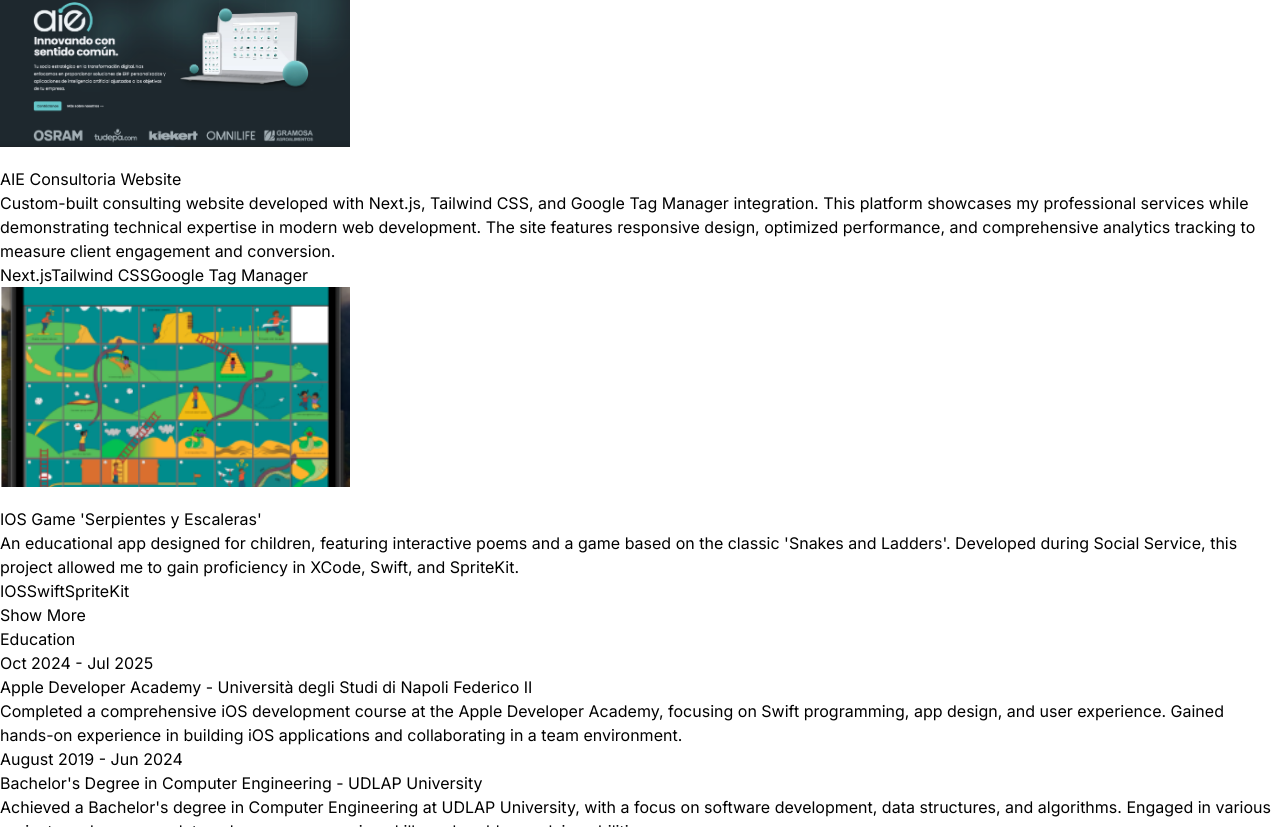
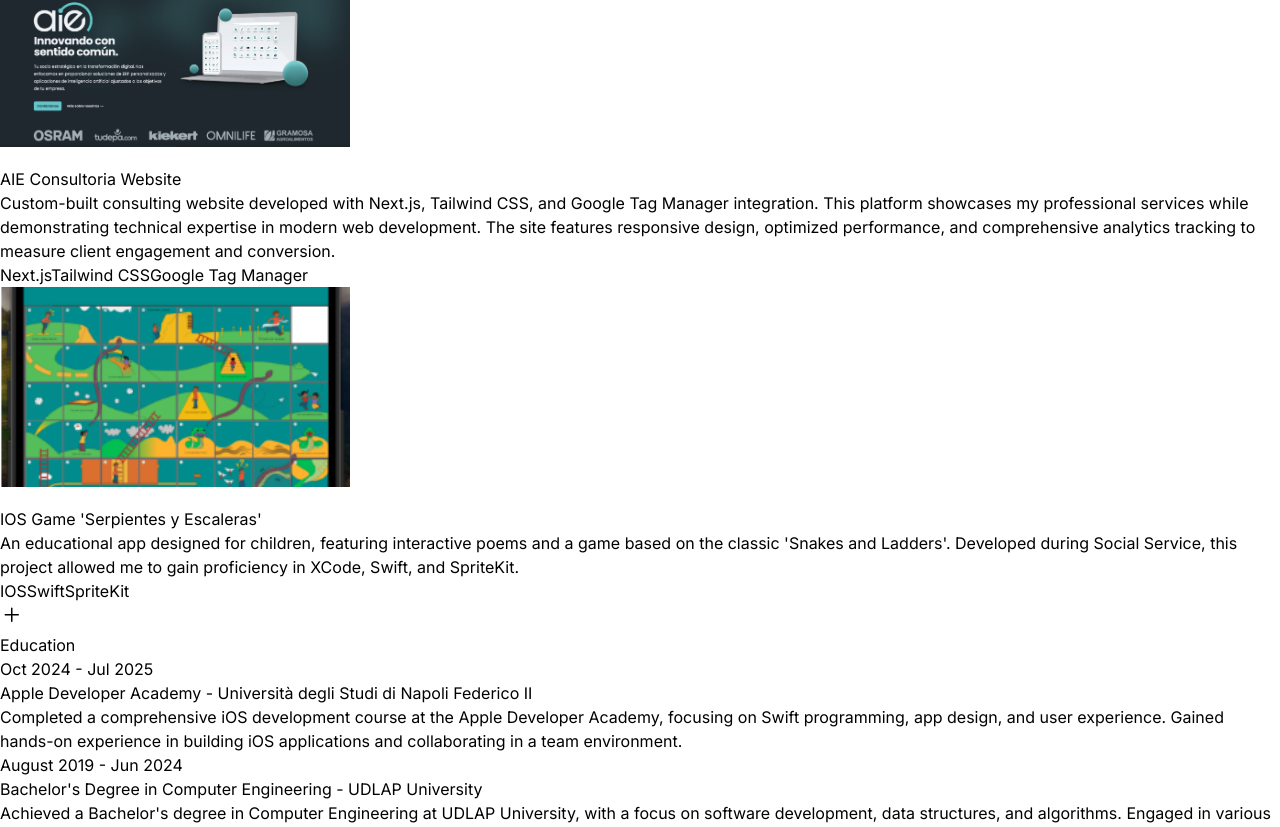
Before and after one commit to Alepepi/AleOCV, a React (Vite) app: page / in a window 1280 px wide. Shown: the part 3499-4326 px from the top of the page. Built offline with nearby package versions, Linux system fonts and the light colour scheme.

Commit message:
Update: Enhance Projects component with improved animations and show more/less button functionality

```diff
--- a/src/Components/Projects.jsx
+++ b/src/Components/Projects.jsx
@@ -1,6 +1,7 @@
 import React, { useState } from 'react'
 import { PROJECTS } from "../constants"
 import { motion, AnimatePresence } from "framer-motion";
+import { GoPlus } from "react-icons/go";
 
 const Projects = () => {
   const [showAll, setShowAll] = useState(false);
@@ -17,15 +18,16 @@ const Projects = () => {
         Projects
       </motion.h2>
       <div>
-        <AnimatePresence mode="sync">
+        <AnimatePresence mode="popLayout">
+          {visibleProjects.map((project, index) => (
             <motion.div
-            layout
-            transition={{ duration: 0.6, type: "tween" }}
-          >
-            {visibleProjects.map((project, index) => (
-              <div
               key={project.title}
               className="mb-8 flex flex-wrap lg:justify-center"
+              initial={{ opacity: 0, y: 40 }}
+              animate={{ opacity: 1, y: 0 }}
+              exit={{ opacity: 0, y: -40 }}
+              transition={{ duration: 0.5, type: "tween" }}
+              layout
             >
               <motion.div
                 whileInView={{ opacity: 1, x: 0 }}
@@ -64,19 +66,19 @@ const Projects = () => {
                   </span>
                 ))}
               </motion.div>
-              </div>
+            </motion.div>
           ))}
-          </motion.div>
         </AnimatePresence>
       </div>
       {(PROJECTS.length > 4) && (
         <div className="flex justify-center mt-8">
           <button
             onClick={() => setShowAll(prev => !prev)}
-            className="px-4 py-1 rounded bg-purple-600/40 text-white font-medium transition hover:bg-purple-900/70 backdrop-blur-sm shadow-sm"
-            style={{ fontSize: '1rem', border: 'none' }}
+            className="px-4 py-1 rounded bg-white/10 text-white font-medium transition hover:bg-white/20 backdrop-blur-sm shadow-sm flex items-center justify-center"
+            style={{ fontSize: '1.5rem', border: 'none', background: 'rgba(255,255,255,0.08)' }}
+            aria-label={showAll ? "Show Less" : "Show More"}
           >
-            {showAll ? "Show Less" : "Show More"}
+            <GoPlus className={`transition-transform ${showAll ? 'rotate-45' : ''}`} />
           </button>
         </div>
       )}
```
Lines whose indentation alone changed are shown as unchanged.
